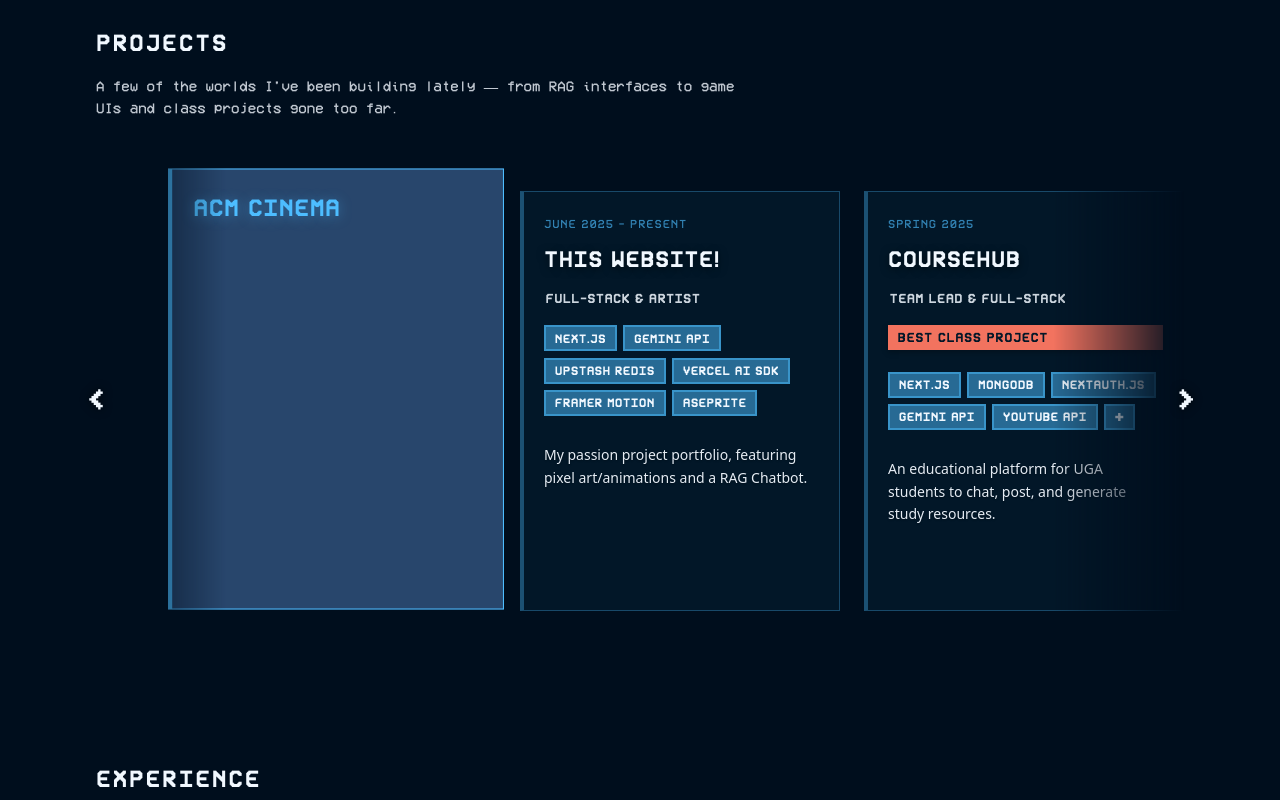
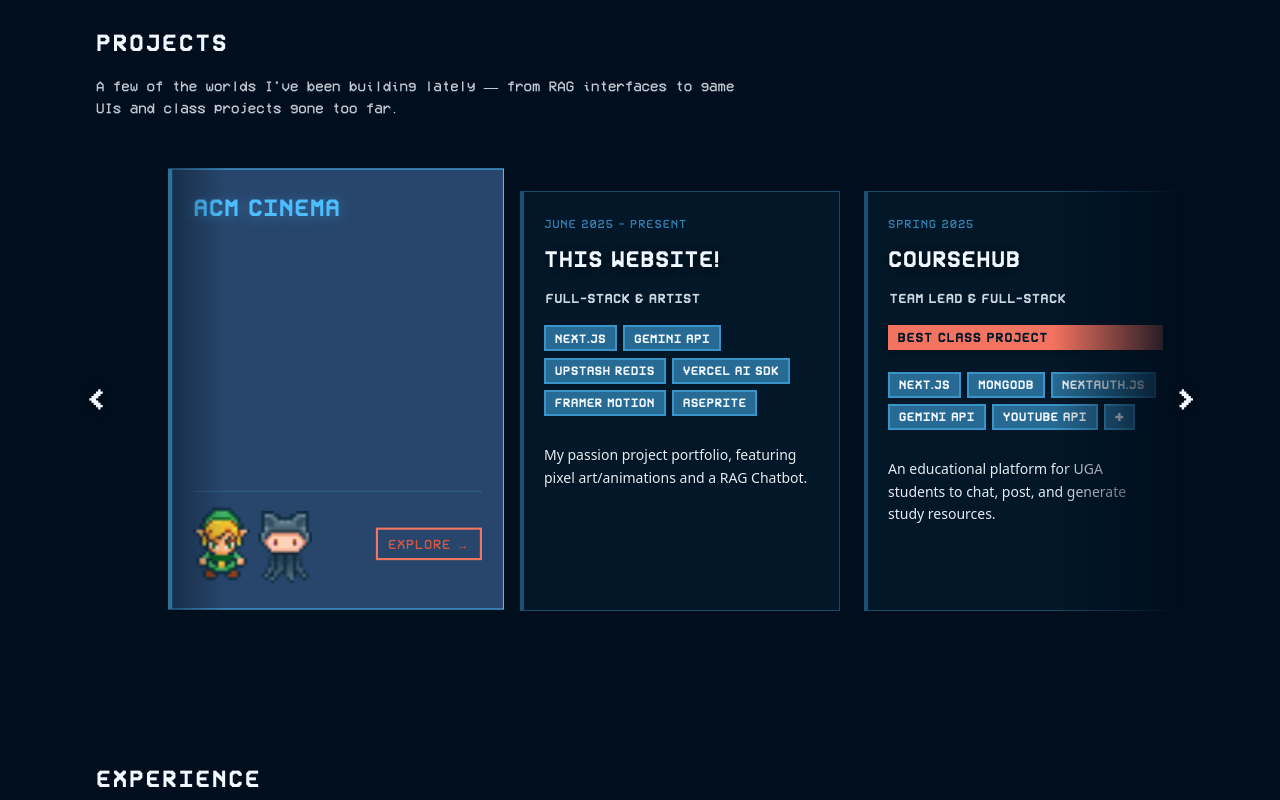
Before and after one commit to ttn64681/portfolio, a Next.js app: page / in a window 1280 px wide. Both pictures are taken after a click on the button "Previous project". Shown: the part 1476-2276 px from the top of the page. Built offline with nearby package versions, Linux system fonts and the light colour scheme.

Commit message:
added link and octocat button and tooltips and explore button and added the link and github property to project config and wired to the buttons

```diff
--- a/src/app/globals.css
+++ b/src/app/globals.css
@@ -5,6 +5,7 @@
 @import '../styles/projects.css';
 @import '../styles/experience.css';
 @import '../styles/extras.css';
+@import '../styles/tools.css';
 @import '../styles/section-badges.css';
 @import '../styles/game-over.css';
 @import '../styles/footer.css';
--- /dev/null
+++ b/src/components/projects/ExploreButton.tsx
@@ -0,0 +1,36 @@
+'use client';
+
+type ExploreButtonProps = {
+  onClick?: () => void;
+  href?: string;
+  ariaLabel?: string;
+};
+
+export default function ExploreButton({
+  onClick,
+  href,
+  ariaLabel = 'Explore full projects page',
+}: ExploreButtonProps) {
+  const content = (
+    <>
+      Explore
+      <span aria-hidden>→</span>
+    </>
+  );
+
+  const className = 'project-card__explore-btn';
+
+  if (href) {
+    return (
+      <a href={href} className={className} aria-label={ariaLabel}>
+        {content}
+      </a>
+    );
+  }
+
+  return (
+    <button type='button' className={className} onClick={onClick} aria-label={ariaLabel}>
+      {content}
+    </button>
+  );
+}
--- a/src/components/projects/Link.tsx
+++ b/src/components/projects/Link.tsx
@@ -1,8 +1,33 @@
+'use client';
 
-export default function Link() {
-    return (
-        <button type='button' className='link-btn'>
-            <span className='sr-only'>Link</span>
+import SpriteTooltip from '../tools/SpriteTooltip';
+
+type LinkProps = {
+  href?: string;
+  ariaLabel?: string;
+};
+
+export default function Link({ href, ariaLabel = 'Follow Link' }: LinkProps) {
+  const className = 'link-btn';
+  const label = <span className='sr-only'>{ariaLabel}</span>;
+
+  return (
+    <SpriteTooltip label='Follow Link'>
+      {href ? (
+        <a
+          href={href}
+          target='_blank'
+          rel='noopener noreferrer'
+          className={className}
+          aria-label={ariaLabel}
+        >
+          {label}
+        </a>
+      ) : (
+        <button type='button' className={className} aria-label={ariaLabel}>
+          {label}
         </button>
-    )
+      )}
+    </SpriteTooltip>
+  );
 }
--- a/src/components/projects/Octocat.tsx
+++ b/src/components/projects/Octocat.tsx
@@ -1,7 +1,33 @@
-export default function Octocat() {
-    return (
-        <button type='button' className='octocat-btn'>
-            <span className='sr-only'>Octocat</span>
+'use client';
+
+import SpriteTooltip from '../tools/SpriteTooltip';
+
+type OctocatProps = {
+  href?: string;
+  ariaLabel?: string;
+};
+
+export default function Octocat({ href, ariaLabel = 'View GitHub' }: OctocatProps) {
+  const className = 'octocat-btn';
+  const label = <span className='sr-only'>{ariaLabel}</span>;
+
+  return (
+    <SpriteTooltip label='View GitHub'>
+      {href ? (
+        <a
+          href={href}
+          target='_blank'
+          rel='noopener noreferrer'
+          className={className}
+          aria-label={ariaLabel}
+        >
+          {label}
+        </a>
+      ) : (
+        <button type='button' className={className} aria-label={ariaLabel}>
+          {label}
         </button>
-    )
+      )}
+    </SpriteTooltip>
+  );
 }
--- a/src/components/projects/ProjectCard.tsx
+++ b/src/components/projects/ProjectCard.tsx
@@ -1,6 +1,9 @@
 'use client';
 
 import { useState } from 'react';
+import Link from './Link';
+import Octocat from './Octocat';
+import ExploreButton from './ExploreButton';
 
 type ProjectCardMode = 'carousel' | 'flip';
 
@@ -15,6 +18,8 @@
   mode: ProjectCardMode;
   isActive?: boolean; // only used in carousel mode (click-to-focus)
   onSelect?: () => void; // carousel: click to focus
+  link?: string;
+  github?: string;
 };
 
 export default function ProjectCard({
@@ -28,6 +33,8 @@
   mode,
   isActive = false,
   onSelect,
+  link,
+  github,
 }: ProjectCardProps) {
   const [isFlipped, setIsFlipped] = useState(false);
 
@@ -72,20 +79,36 @@
               </ul>
             </div>
           )}
+          {isActive && (
+            <div className='project-card__actions' onClick={(e) => e.stopPropagation()}>
+              <div className='project-card__actions-sprites'>
+                {link && <Link href={link} />}
+                {github && <Octocat href={github} />}
+              </div>
+              <ExploreButton />
+            </div>
+          )}
         </div>
       </article>
     );
   }
 
-  // Flip mode (mobile / tablet)
+  // Flip mode (mobile / tablet): actions (Link, Octocat, Explore) only on back
   return (
     <article
       className={`project-card project-card--flip game-block ${isFlipped ? 'project-card--flipped' : ''}`}
     >
-      <button
-        type='button'
+      <div
+        role='button'
+        tabIndex={0}
         className={`project-card__flip-inner ${isFlipped ? 'project-card__flip-inner--flipped' : ''}`}
         onClick={() => setIsFlipped((prev) => !prev)}
+        onKeyDown={(e) => {
+          if (e.key === 'Enter' || e.key === ' ') {
+            e.preventDefault();
+            setIsFlipped((prev) => !prev);
+          }
+        }}
       >
         <div className='project-card__face project-card__face--front'>
           <div className='project-card__inner'>
@@ -121,9 +144,16 @@
                 </ul>
               </div>
             )}
+            <div className='project-card__actions' onClick={(e) => e.stopPropagation()}>
+              <div className='project-card__actions-sprites'>
+                {link && <Link href={link} />}
+                {github && <Octocat href={github} />}
+              </div>
+              <ExploreButton />
+            </div>
           </div>
         </div>
-      </button>
+      </div>
     </article>
   );
 }
--- a/src/components/projects/Projects.tsx
+++ b/src/components/projects/Projects.tsx
@@ -15,6 +15,8 @@
   techStack: config.techStack,
   date: config.date,
   bullets: config.bullets,
+  link: config.link,
+  github: config.github,
 }));
 
 export default function Projects() {
@@ -115,6 +117,8 @@
                     setIsPaused(true);
                     setActiveIndex(index);
                   }}
+                  link={project.link}
+                  github={project.github}
                 />
               </div>
             ))}
@@ -143,6 +147,8 @@
               bullets={project.bullets}
               mode='flip'
               isActive={false}
+              link={project.link}
+              github={project.github}
             />
           ))}
         </div>
--- /dev/null
+++ b/src/components/tools/SpriteTooltip.tsx
@@ -0,0 +1,17 @@
+'use client';
+
+type SpriteTooltipProps = {
+  label: string;
+  children: React.ReactNode;
+};
+
+export default function SpriteTooltip({ label, children }: SpriteTooltipProps) {
+  return (
+    <div className='sprite-tooltip-wrap relative inline-block'>
+      {children}
+      <span className='sprite-tooltip' role='tooltip'>
+        {label}
+      </span>
+    </div>
+  );
+}
--- a/src/data/projects-config.ts
+++ b/src/data/projects-config.ts
@@ -23,6 +23,10 @@
   techStack?: string[];
   /** Project date range or completion date */
   date?: string;
+  /** Optional project / demo URL for Link sprite button */
+  link?: string;
+  /** Optional GitHub repo URL for Octocat sprite button */
+  github?: string;
 };
 
 export const projectsConfig: ProjectConfig[] = [
@@ -39,6 +43,8 @@
     ],
     techStack: ['Spring Boot', 'PostgreSQL', 'Spring Security', 'Docker', '✚'],
     date: 'Aug 2025 - Present',
+    link: 'https://acm-cinema.vercel.app',
+    github: 'https://github.com/ttn64681/Absolute-Cinema-Movies',
   },
   {
     id: 'rag-portfolio',
@@ -74,6 +80,8 @@
     ],
     techStack: ['Next.js', 'MongoDB', 'NextAuth.js', 'Gemini API', 'YouTube API', '✚'],
     date: 'Spring 2025',
+    link: 'https://course-hub-uga.vercel.app',
+    github: 'https://github.com/ttn64681/Web-Dev-Group-Project',
   },
   {
     id: 'tower-ascent',
--- a/src/styles/projects.css
+++ b/src/styles/projects.css
@@ -155,6 +155,7 @@
     display: flex;
     flex-direction: column;
     gap: 0.75rem;
+    overflow: visible;
     transition:
       background 0.2s ease-out,
       border-color 0.2s ease-out;
@@ -369,6 +370,8 @@
 
   /* Carousel-specific: fixed width/height, scrollable, click to focus */
   .project-card--carousel {
+    position: relative;
+    z-index: 1;
     width: 320px;
     height: 420px;
     cursor: pointer;
@@ -377,6 +380,10 @@
       transform: translateY(-4px);
       box-shadow: 0 24px 60px rgba(0, 0, 0, 0.9);
     }
+  }
+
+  .project-card--carousel.project-card--active {
+    z-index: 25;
   }
 
   .project-card--carousel .project-card__inner {
@@ -469,4 +476,125 @@
     height: 100%;
     min-height: 380px;
   }
+
+  /* Project sprite buttons: 3x scale per sizing_info
+   - link-walk: 18x25/frame, 4 frames, sheet 72x25 → display 54x75, sheet 216x75
+   - octocat-float: 17x23/frame, 4 frames, sheet 68x23 → display 51x69, sheet 204x69
+   */
+  .link-btn,
+  .octocat-btn {
+    display: block;
+    padding: 0;
+    border: none;
+    background-color: transparent;
+    cursor: pointer;
+    image-rendering: pixelated;
+    image-rendering: -webkit-optimize-contrast;
+    image-rendering: crisp-edges;
+    flex-shrink: 0;
+    transition: transform 0.1s ease;
+  }
+
+  .link-btn {
+    width: 54px;
+    height: 75px;
+    background-image: url('/pixel/webp/link-walk.webp');
+    background-repeat: no-repeat;
+    background-position: 0 0;
+    background-size: 216px 75px;
+  }
+
+  .link-btn:hover {
+    animation: sprite-link-walk 0.64s steps(4) infinite;
+  }
+
+  /* 4 frames × 54px: animate full width so steps(4) lands on 0, -54, -108, -162 */
+  @keyframes sprite-link-walk {
+    from {
+      background-position-x: 0;
+    }
+    to {
+      background-position-x: -216px;
+    }
+  }
+
+  .octocat-btn {
+    width: 51px;
+    height: 69px;
+    background-image: url('/pixel/webp/octocat-float.webp');
+    background-repeat: no-repeat;
+    background-position: 0 0;
+    background-size: 204px 69px;
+  }
+
+  .octocat-btn:hover {
+    animation: sprite-octocat-float 0.64s steps(4) infinite;
+  }
+
+  /* 4 frames × 51px: animate full width so steps(4) lands on 0, -51, -102, -153 */
+  @keyframes sprite-octocat-float {
+    from {
+      background-position-x: 0;
+    }
+    to {
+      background-position-x: -204px;
+    }
+  }
+
+  .link-btn:hover,
+  .octocat-btn:hover {
+    transform: translateY(-2px);
+  }
+
+  /* Actions row: sprite buttons + Explore on the right */
+  .project-card__actions {
+    display: flex;
+    align-items: center;
+    justify-content: space-between;
+    gap: 0.75rem;
+    margin-top: auto;
+    padding-top: 0.75rem;
+    border-top: 1px solid rgba(77, 189, 255, 0.2);
+    overflow: visible;
+    position: relative;
+    z-index: 5;
+  }
+
+  .project-card__actions-sprites {
+    display: flex;
+    align-items: flex-end;
+    gap: 0.5rem;
+    overflow: visible;
+  }
+
+  .project-card__explore-btn {
+    display: inline-flex;
+    align-items: center;
+    gap: 0.35rem;
+    padding: 0.35rem 0.6rem;
+    font-family: var(--font-pixel-retron);
+    font-size: 0.7rem;
+    text-transform: uppercase;
+    letter-spacing: 0.1em;
+    /* color: #4dbdff; */
+    color: rgba(228, 88, 63, 0.95);
+    background: transparent;
+    /* border: 2px solid rgba(77, 189, 255, 0.5); */
+    border: 2px solid rgba(255, 121, 98, 0.95);
+    cursor: pointer;
+    transition:
+      background 0.2s ease-out,
+      border-color 0.2s ease-out,
+      color 0.2s ease-out;
+  }
+
+  .project-card__explore-btn:hover {
+    background: rgba(77, 189, 255, 0.15);
+    border-color: #4dbdff;
+    color: var(--white-title);
+  }
+
+  .project-card__explore-btn:active {
+    transform: scale(0.98);
+  }
 }
--- /dev/null
+++ b/src/styles/tools.css
@@ -0,0 +1,59 @@
+@layer components {
+  /* Wrap: must be positioning context so tooltip is placed above the trigger */
+  .sprite-tooltip-wrap {
+    position: relative;
+    display: inline-block;
+  }
+
+  /* Sprite tooltip: rectangle with triangle tail pointing down to sprite */
+  .sprite-tooltip {
+    position: absolute;
+    left: 50%;
+    transform: translateX(-50%);
+    bottom: 100%;
+    margin-bottom: 8px;
+    padding: 6px 10px;
+    background: #021728;
+    border: 2px solid #3ea6e2;
+    color: var(--white-title);
+    font-family: var(--font-pixel-retron);
+    font-size: 0.7rem;
+    text-transform: uppercase;
+    letter-spacing: 0.08em;
+    white-space: nowrap;
+    opacity: 0;
+    visibility: hidden;
+    pointer-events: none;
+    transition:
+      opacity 0.15s ease-out,
+      visibility 0.15s ease-out;
+    z-index: 50;
+    box-shadow: 0 4px 12px rgba(0, 0, 0, 0.5);
+  }
+
+  .sprite-tooltip-wrap:hover .sprite-tooltip {
+    opacity: 0.85;
+    visibility: visible;
+  }
+
+  .sprite-tooltip::after {
+    content: '';
+    position: absolute;
+    left: 50%;
+    top: 100%;
+    transform: translateX(-50%);
+    border: 8px solid transparent;
+  }
+
+  .sprite-tooltip::before {
+    content: '';
+    position: absolute;
+    left: 50%;
+    top: 100%;
+    transform: translateX(-50%);
+    border: 6px solid transparent;
+    border-top-color: #3ea6e2;
+    margin-top: 1px;
+    z-index: 1;
+  }
+}
--- a/src/types/projects.ts
+++ b/src/types/projects.ts
@@ -12,4 +12,6 @@
   techStack?: string[];
   date?: string;
   bullets: string[];
+  link?: string;
+  github?: string;
 };
```
Also changed, not shown: public/pixel/sizing_info.txt.
